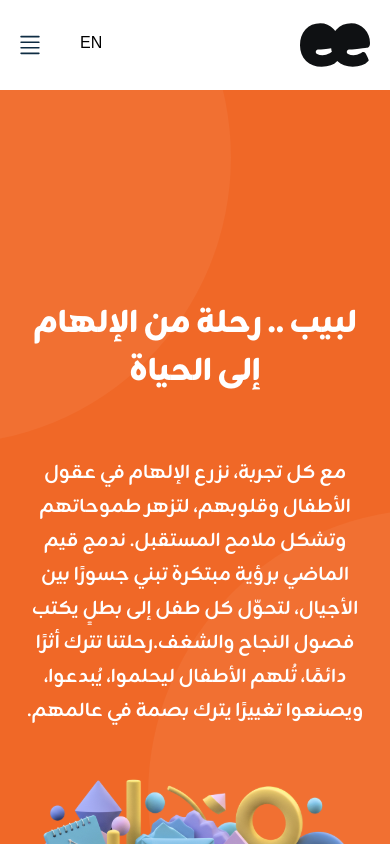
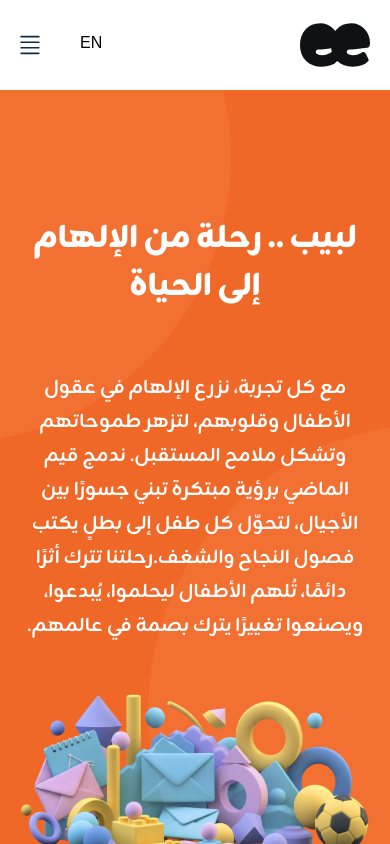
Before and after one commit to Sheriff30/labib, a React (Vite) app: page / in a window 390 px wide. Shown: the top 844 px of the page. Built offline with nearby package versions, Linux system fonts and the light colour scheme.

Commit message:
home page updates

```diff
--- a/src/pages/Home/components/Hero.jsx
+++ b/src/pages/Home/components/Hero.jsx
@@ -14,7 +14,7 @@ export default function Hero() {
         alt="hero shape"
         className="absolute left-0 ltr:right-0"
       />
-      <div className=" max-w-[1440px] pb-[125px] pt-[210px] mx-auto flex flex-col justify-end items-center px-[20px] gap-[60px]">
+      <div className=" max-w-[1440px] pb-[125px] pt-[125px] lg:pt-[210px] mx-auto flex flex-col justify-end items-center px-[20px] gap-[60px]">
         <h1 className="display2-bold text-white text-center">
           لبيب .. رحلة من الإلهام إلى الحياة
         </h1>
```
